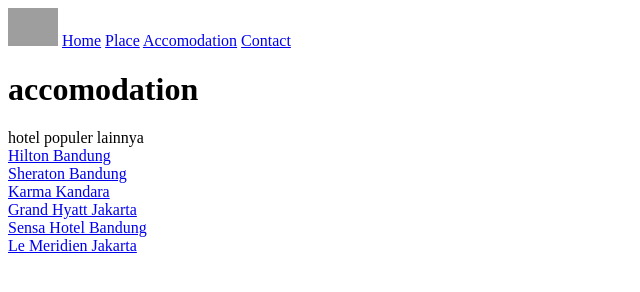
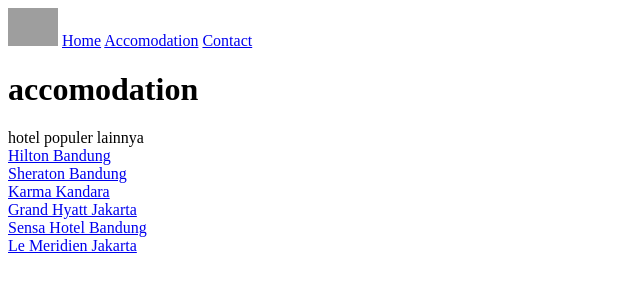
Before and after one commit to valentinaernawati/Kripton-Web, a plain HTML site: page accomodation.html in a window 1280 px wide. Shown: the full height of the page, 0-640 px from the left. Drawn offline with Linux system fonts and the light colour scheme; grey boxes are pictures that could not be loaded.

Commit message:
Update accomodation.html

```diff
--- a/accomodation.html
+++ b/accomodation.html
@@ -7,7 +7,6 @@
     <body>
         <img src="https://pbs.twimg.com/profile_images/797988207916814337/mm9bZ7qg_400x400.jpg" width="50">
         <a href="index.html" title="Home">Home</a>
-        <a href="place.html" tittle="Nama Tempat Wisata">Place</a>
         <a href="accomodation.html" title="Nama Penginapan">Accomodation</a>
         <a href="contact.html" title="My Contack">Contact</a>
         <h1>accomodation</h1>
```
